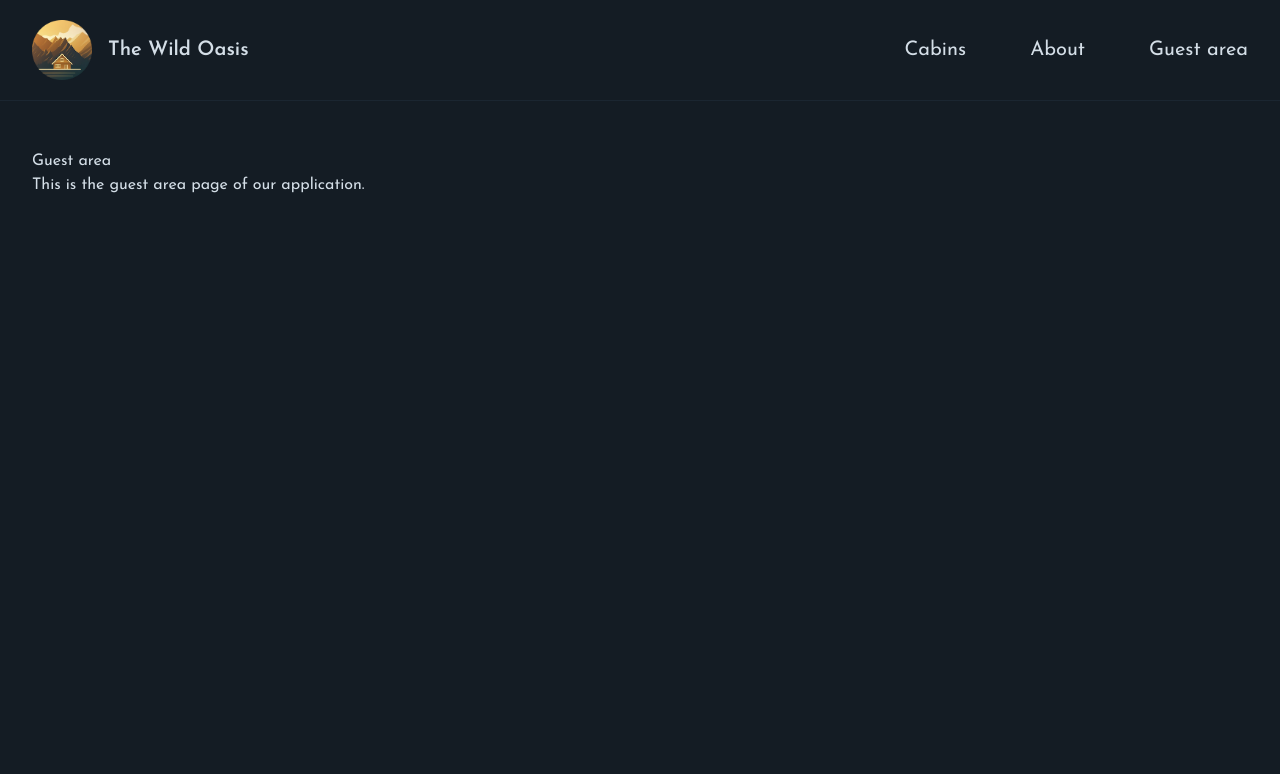
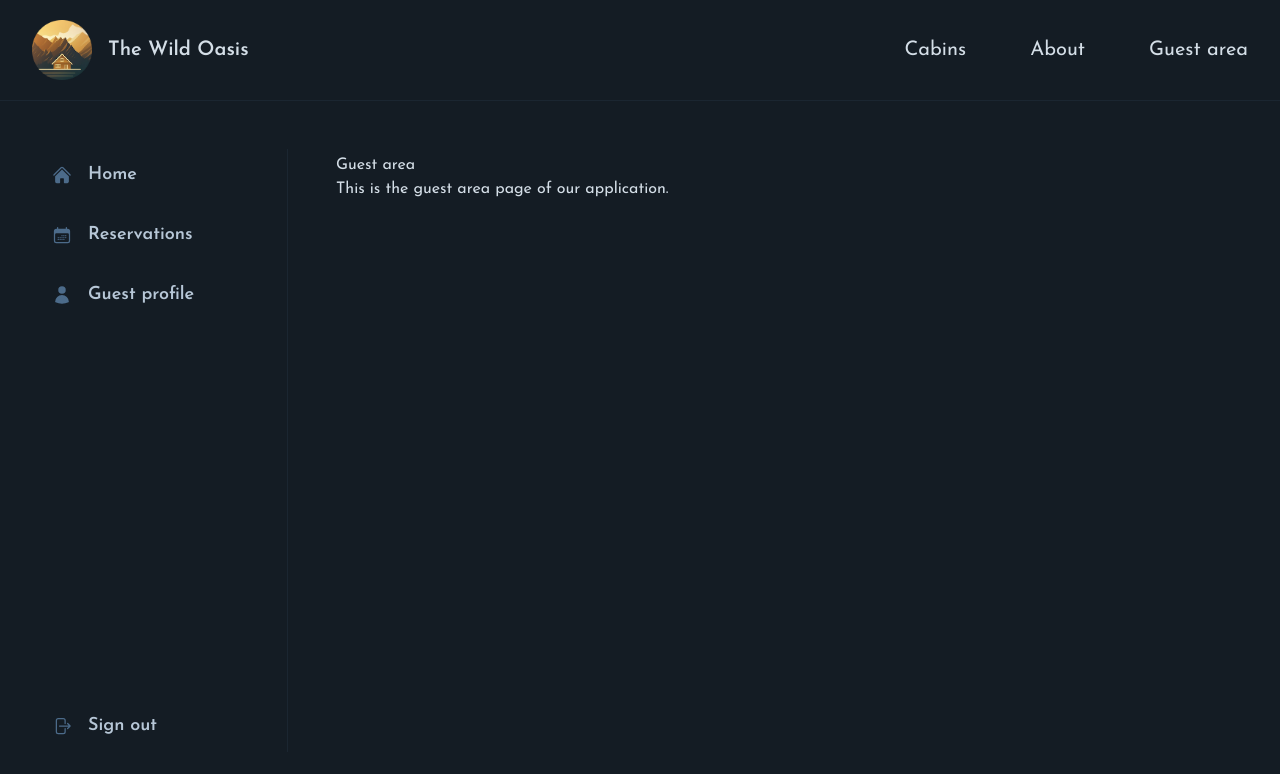
Before and after one commit to HassanAbdelhamed22/the-wild-oasis, a Next.js app: page /account in a window 1280 px wide. Shown: the top 774 px of the page. Built offline with nearby package versions, Linux system fonts and the light colour scheme.

Commit message:
feat(account): implement account page layout and sidebar navigation

```diff
--- /dev/null
+++ b/app/_components/SideNavigation.tsx
@@ -0,0 +1,51 @@
+import {
+  CalendarDaysIcon,
+  HomeIcon,
+  UserIcon,
+} from "@heroicons/react/24/solid";
+import SignOutButton from "@/app/_components/SignOutButton";
+import Link from "next/link";
+
+const navLinks = [
+  {
+    name: "Home",
+    href: "/account",
+    icon: <HomeIcon className="h-5 w-5 text-primary-600" />,
+  },
+  {
+    name: "Reservations",
+    href: "/account/reservations",
+    icon: <CalendarDaysIcon className="h-5 w-5 text-primary-600" />,
+  },
+  {
+    name: "Guest profile",
+    href: "/account/profile",
+    icon: <UserIcon className="h-5 w-5 text-primary-600" />,
+  },
+];
+
+function SideNavigation() {
+  return (
+    <nav className="border-r border-primary-900">
+      <ul className="flex flex-col gap-2 h-full text-lg">
+        {navLinks.map((link) => (
+          <li key={link.name}>
+            <Link
+              className={`py-3 px-5 hover:bg-primary-900 hover:text-primary-100 transition-colors flex items-center gap-4 font-semibold text-primary-200`}
+              href={link.href}
+            >
+              {link.icon}
+              <span>{link.name}</span>
+            </Link>
+          </li>
+        ))}
+
+        <li className="mt-auto">
+          <SignOutButton />
+        </li>
+      </ul>
+    </nav>
+  );
+}
+
+export default SideNavigation;
--- /dev/null
+++ b/app/_components/SignOutButton.tsx
@@ -0,0 +1,12 @@
+import { ArrowRightOnRectangleIcon } from '@heroicons/react/24/solid';
+
+function SignOutButton() {
+  return (
+    <button className='py-3 px-5 hover:bg-primary-900 hover:text-primary-100 transition-colors flex items-center gap-4 font-semibold text-primary-200 w-full'>
+      <ArrowRightOnRectangleIcon className='h-5 w-5 text-primary-600' />
+      <span>Sign out</span>
+    </button>
+  );
+}
+
+export default SignOutButton;
--- /dev/null
+++ b/app/account/layout.tsx
@@ -0,0 +1,10 @@
+import SideNavigation from "@/app/_components/SideNavigation";
+
+export default function layout({ children }: { children: React.ReactNode }) {
+  return (
+    <div className="grid grid-cols-[16rem_1fr] h-full gap-12">
+      <SideNavigation />
+      <div className="py-1">{children}</div>
+    </div>
+  );
+}
--- a/app/account/profile/page.tsx
+++ b/app/account/profile/page.tsx
@@ -2,7 +2,7 @@
 import SelectCountry from "@/app/_components/SelectCountry";
 
 export const metadata: Metadata = {
-  title: "Profile",
+  title: "Update profile",
 };
 
 
```
